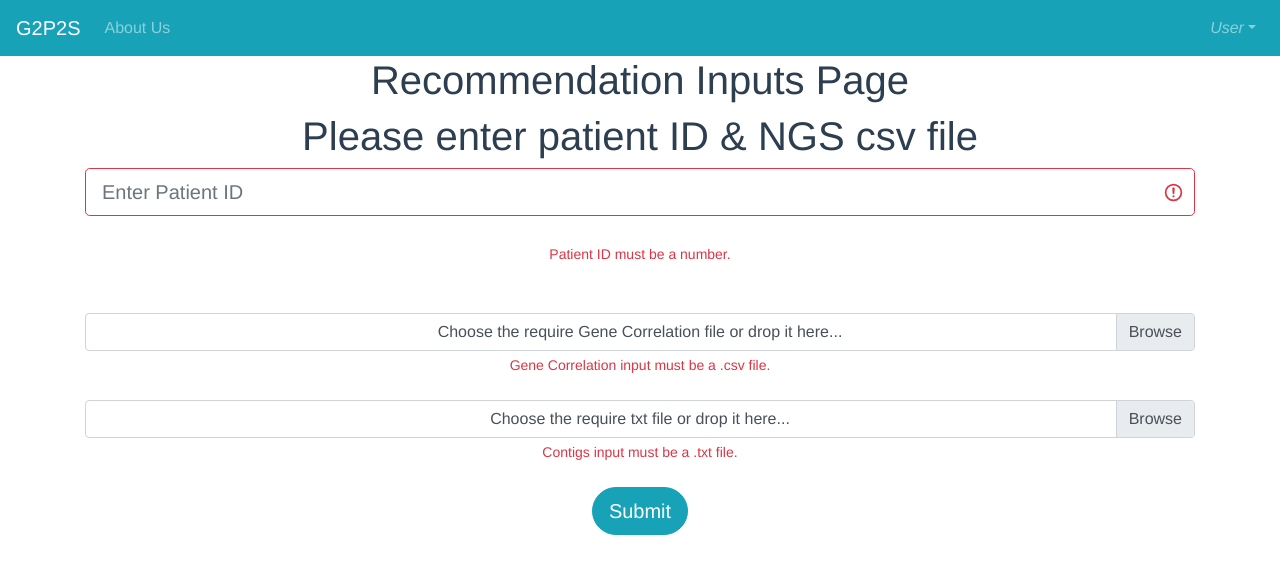
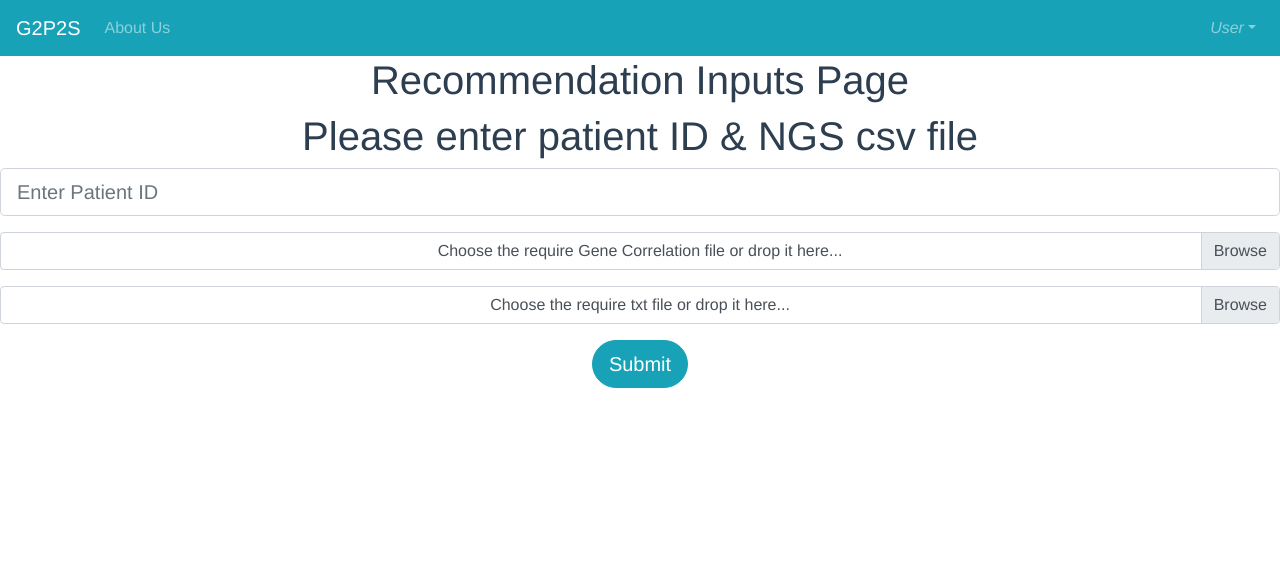
Before and after one commit to GalAgas/FinalProject, a Vue app in the folder client/: page /RecInput in a window 1280 px wide. Shown: the top 574 px of the page. Built offline with nearby package versions, Linux system fonts and the light colour scheme.

Commit message:
fix validation to form

```diff
--- a/client/package.json
+++ b/client/package.json
@@ -13,7 +13,8 @@
     "bootstrap-vue": "^2.21.2",
     "core-js": "^3.6.5",
     "vue": "^2.6.11",
-    "vue-router": "^3.2.0"
+    "vue-router": "^3.2.0",
+    "vuelidate": "^0.7.7"
   },
   "devDependencies": {
     "@vue/cli-plugin-babel": "~4.5.0",
--- a/client/src/Pages/RecInputPage.vue
+++ b/client/src/Pages/RecInputPage.vue
@@ -1,5 +1,58 @@
 <template>
-  <div class="container">
+  <div>
+    <h1> Recommendation Inputs Page </h1>
+    <h1> Please enter patient ID & NGS csv file </h1>
+    <b-form @submit.prevent="onRegister" @reset.prevent="onReset">
+      <b-form-group>
+        <b-form-input
+          id="input-small1"
+          size="lg"
+          v-model="$v.form.PatientID.$model"
+          :state="validateState('PatientID')"
+          placeholder="Enter Patient ID">
+        </b-form-input>
+        <b-form-invalid-feedback v-if="!$v.form.PatientID.required">
+          Patient ID is required.
+        </b-form-invalid-feedback>
+        <b-form-invalid-feedback v-if="!$v.form.PatientID.integer">
+          Patient ID must contain only digits
+        </b-form-invalid-feedback>
+      </b-form-group>
+      <b-form-group>
+        <b-form-file
+        accept=".csv"
+        v-model="csvFile"
+        required
+        :state="validateCSV"
+        placeholder="Choose the require Gene Correlation file or drop it here..."
+        drop-placeholder="Drop file here..."
+        ></b-form-file>
+        <b-form-invalid-feedback :state="validateCSV">
+        Gene Correlation input must be a .csv file.
+        </b-form-invalid-feedback>
+      </b-form-group>
+      <b-form-group>
+        <b-form-file
+        accept=".txt"
+        v-model="txtFile"
+        required
+        :state="validateTXT"
+        placeholder="Choose the require txt file or drop it here..."
+        drop-placeholder="Drop file here..."
+        ></b-form-file>
+        <b-form-invalid-feedback :state="validateTXT">
+        Contigs input must be a .txt file.
+        </b-form-invalid-feedback>
+      </b-form-group>
+        <b-button
+          size="lg"
+          pill variant="info"
+          v-on:click="handleClick">
+          Submit
+        </b-button>
+    </b-form>
+  </div>
+  <!--div class="container">
     <h1> Recommendation Inputs Page </h1>
     <h1> Please enter patient ID & NGS csv file </h1>
 
@@ -57,41 +110,64 @@
       Submit
     </b-button>
 
-  </div>
+  </div-->
 </template>
 
 <script>
 import axios from 'axios';
+import {
+  required,
+  integer,
+} from 'vuelidate/lib/validators';
 
 export default {
   name: 'RecInputPage',
   data() {
     return {
+      form: {
+        PatientID: null,
+      },
       csvFile: null,
       txtFile: null,
-      PatientID: null,
       msg: '',
+      popUp: '',
     };
+    // return {
+    //   csvFile: null,
+    //   txtFile: null,
+    //   PatientID: null,
+    //   msg: '',
+    //   popUp: '',
+    // };
+  },
+  validations: {
+    form: {
+      PatientID: {
+        required,
+        integer,
+      },
+    },
   },
   computed: {
-    validateID() {
-      // if (this.PatientID) {
-      //   // console.log(this.PatientID);
-      //   const intRegex = /^\d+$/;
-      //   console.log(intRegex.test(this.PatientID));
-      //   // return Number(this.PatientID);
-      //   // return Number.isNaN(this.PatientID);
-      //   return intRegex.test(this.PatientID);
-      // }
-      // console.log(this.PatientID);
-      const intRegex = /^\d+$/;
-      // console.log(this.PatientID && intRegex.test(this.PatientID));
-      if (this.PatientID && intRegex.test(this.PatientID)) {
-        return true;
-      }
-      return false;
-      // return this.PatientID && intRegex.test(this.PatientID);
-    },
+  //   validateID() {
+  //     // if (this.PatientID) {
+  //     //   // console.log(this.PatientID);
+  //     //   const intRegex = /^\d+$/;
+  //     //   console.log(intRegex.test(this.PatientID));
+  //     //   // return Number(this.PatientID);
+  //     //   // return Number.isNaN(this.PatientID);
+  //     //   return intRegex.test(this.PatientID);
+  //     // }
+  //     // console.log(this.PatientID);
+  //     const intRegex = /^\d+$/;
+  //     // console.log(this.PatientID && intRegex.test(this.PatientID));
+  //     // if (this.PatientID && intRegex.test(this.PatientID)) {
+  //     if (this.PatientID == null || intRegex.test(this.PatientID)) {
+  //       return true;
+  //     }
+  //     return false;
+  //     // return this.PatientID && intRegex.test(this.PatientID);
+  //   },
     validateCSV() {
       // if (this.csvFile) {
       //   console.log(this.csvFile.type);
@@ -108,6 +184,10 @@ export default {
     },
   },
   methods: {
+    validateState(param) {
+      const { $dirty, $error } = this.$v.form[param];
+      return $dirty ? !$error : null;
+    },
     handleClick() {
       const bodyFormData = new FormData();
       bodyFormData.append('id', this.PatientID);
@@ -126,6 +206,25 @@ export default {
         .catch((error) => {
           // eslint-disable-next-line
           console.log(error.response.data);
+          this.showPopUp(error.response.data);
+        });
+    },
+    showPopUp(data) {
+      this.popUp = '';
+      this.$bvModal.msgBoxOk(data, {
+        title: 'Error',
+        size: 'xl',
+        buttonSize: 'sm',
+        okVariant: 'sucsses',
+        headerClass: 'p-2 border-bottom-0',
+        footerClass: 'p-2 border-top-0',
+        centered: true,
+      })
+        .then((value) => {
+          this.popUp = value;
+        })
+        .catch((err) => {
+          console.log(err);
         });
     },
   },
--- a/client/src/main.js
+++ b/client/src/main.js
@@ -19,6 +19,7 @@ import {
   FormFilePlugin,
 }
 from 'bootstrap-vue';
+import Vuelidate from 'vuelidate';
 import App from './App.vue';
 import router from './router';
 
@@ -39,6 +40,7 @@ import router from './router';
   IconsPlugin,
   FormFilePlugin,
 ].forEach((x) => Vue.use(x));
+Vue.use(Vuelidate);
 
 Vue.config.productionTip = false;
 
```
Also changed, not shown: 1 other file (tests, documents, lock files or other folders).
